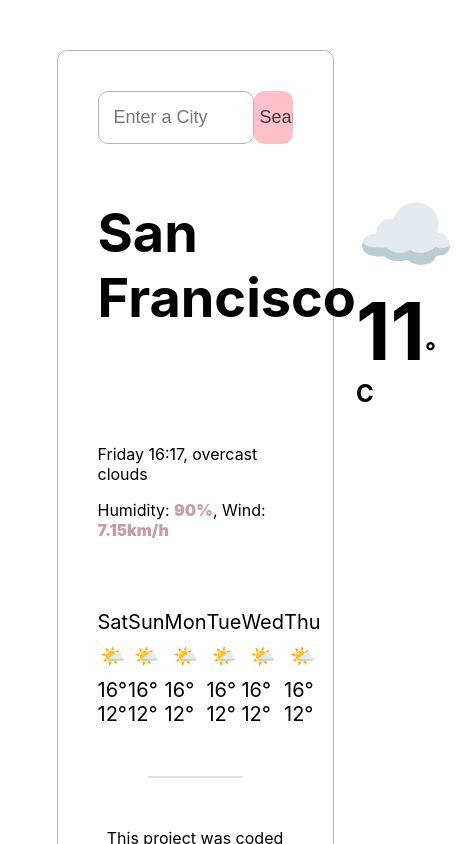
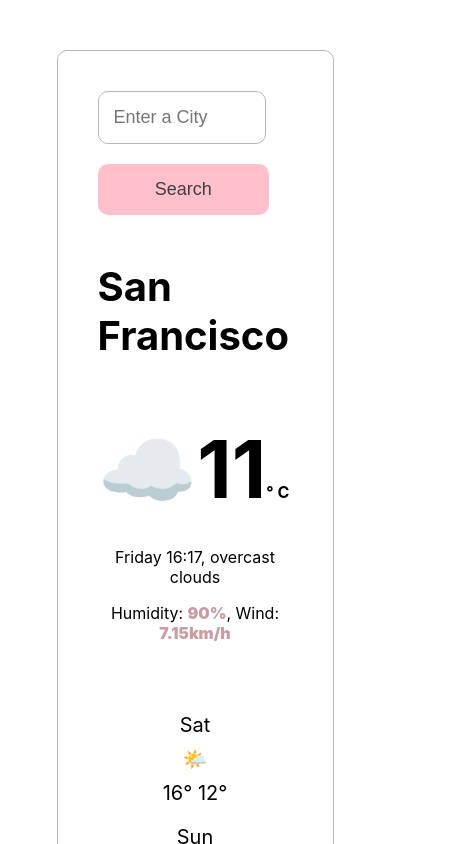
Before and after one commit to viola-delia/react-app-2, a React (Create React App) app: page / in a window 390 px wide. Shown: the top 844 px of the page, 456 px wide, since content can reach past the window. Built offline with nearby package versions, Linux system fonts and the light colour scheme.

Commit message:
Made the app responsive

```diff
--- a/src/Forecast.css
+++ b/src/Forecast.css
@@ -72,6 +72,53 @@ h1 {
 
 }
 
+@media (max-width: 900px) {
+    .weather-container {
+        display: grid;
+        grid-template-columns: 1fr;
+        grid-gap: 20px;
+
+    }
+}
+
+@media (max-width: 900px) {
+
+    .mainCity
+    {
+
+    display: grid;
+    grid-template-columns: 1fr;
+    grid-gap: 20px;
+
+}
+h1 {
+    font-size: 40px;
+}
+
+h2 {
+    font-size: 16px;
+}
+
+p {
+    text-align: center;
+}
+
+.formElements  {
+
+     display: grid;
+     grid-template-columns: 1fr;
+     grid-gap: 20px;
+
+
+ }
+
+ .searchButton {
+    width: 88%;
+    padding: 15px;
+ }
+
+}
+
 hr {
 
     margin: 50px;
```
